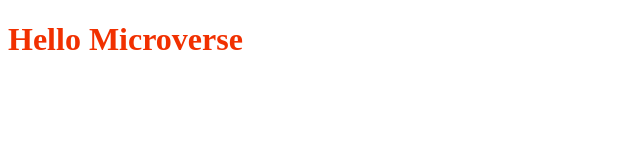
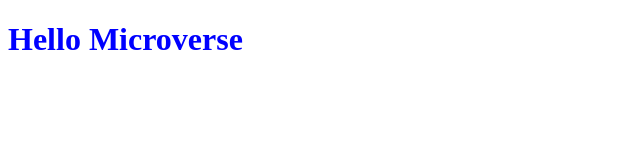
Before and after one commit to carlosisraelsilva/Hello-Microver-Project-, a plain HTML site: page index.html in a window 1280 px wide. Shown: the whole page, without its empty margins (0-640 px from the left). Drawn offline with Linux system fonts and the light colour scheme.

Commit message:
Add css file updated

```diff
--- a/style.css
+++ b/style.css
@@ -1,3 +1,3 @@
-h1 {
-  color: rgb(241, 48, 0);
+.title {
+  color: blue;
 }
```
